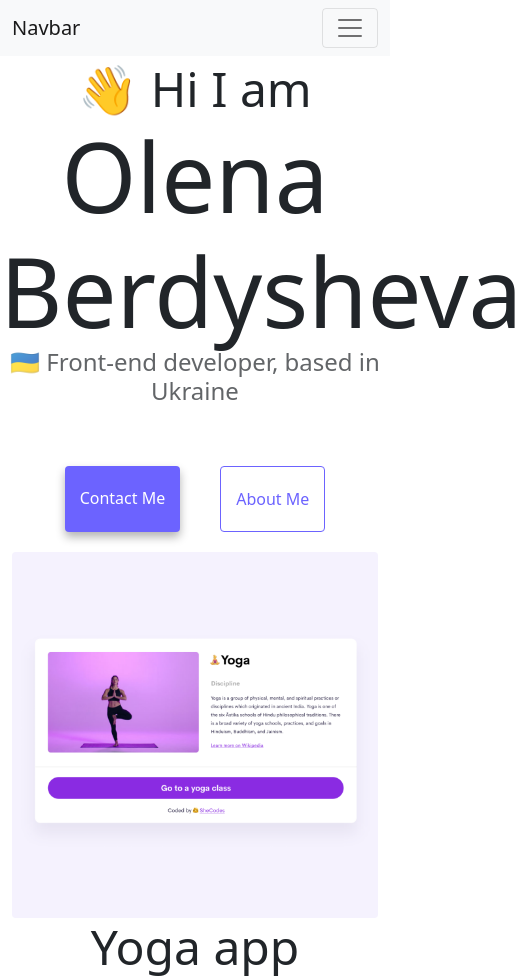
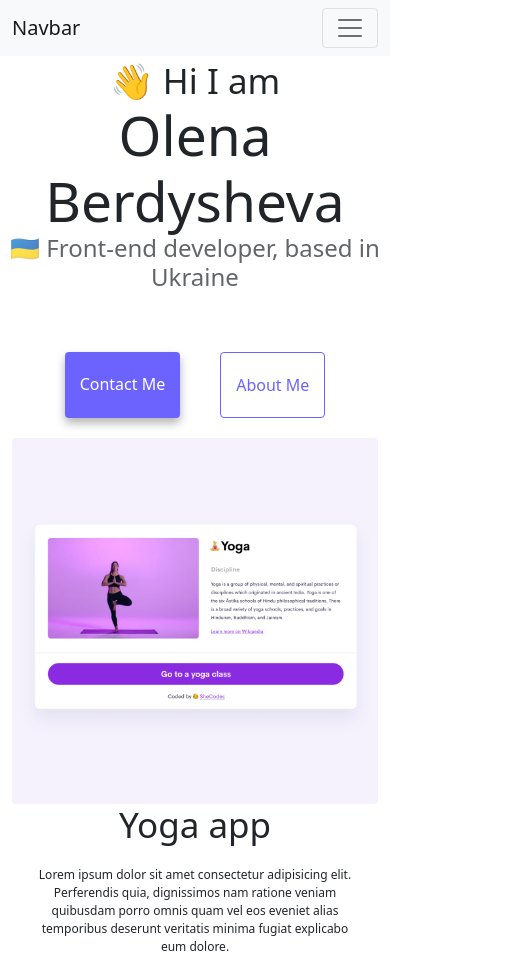
Before and after one commit to YelenaBerdysheva/Olena-Berdysheva, a website: page index.html in a window 390 px wide. Shown: the top 979 px of the page, 522 px wide, since content can reach past the window. Drawn offline with nearby package versions, Linux system fonts and the light colour scheme.

Commit message:
Text sizing changed

```diff
--- a/style.css
+++ b/style.css
@@ -97,4 +97,10 @@ p {
   p {
     font-size: 12px;
   }
+  h1 {
+    font-size: 55px;
+  }
+  h2 {
+    font-size: 35px;
+  }
 }
```
